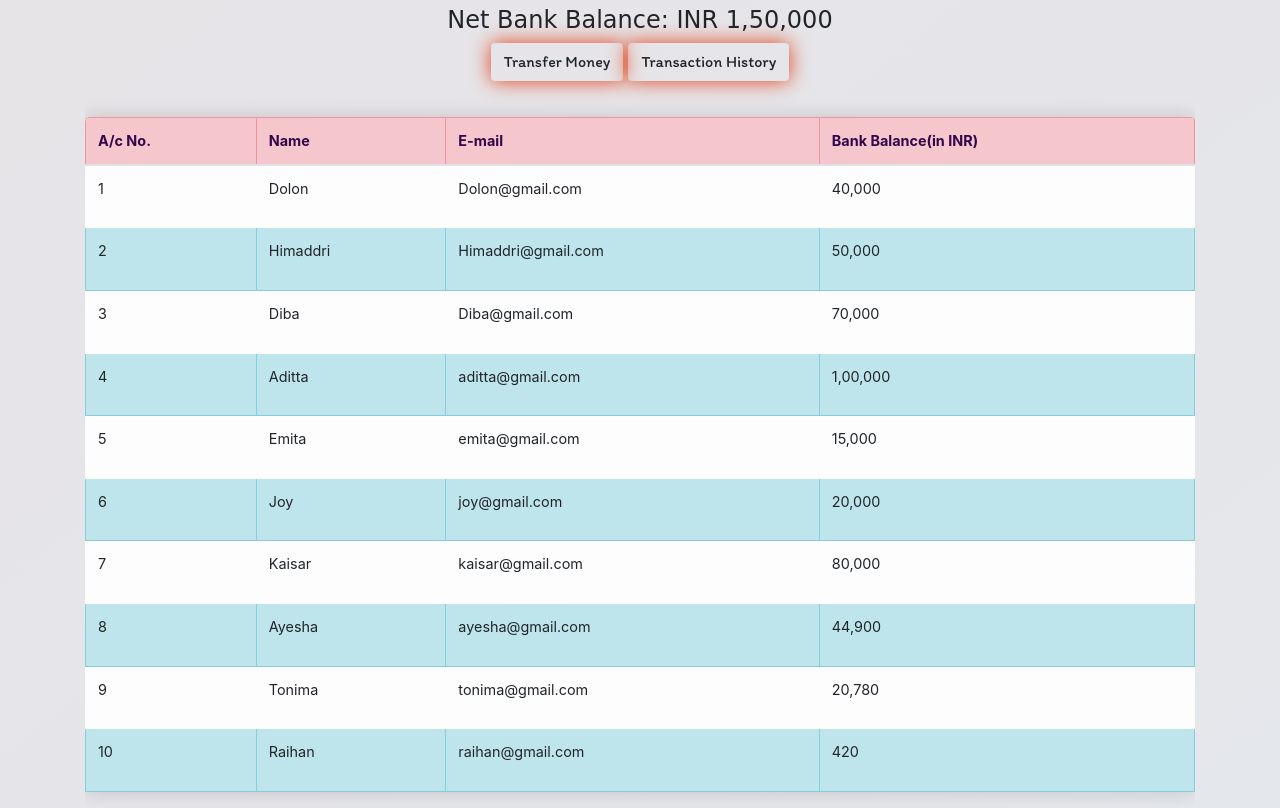
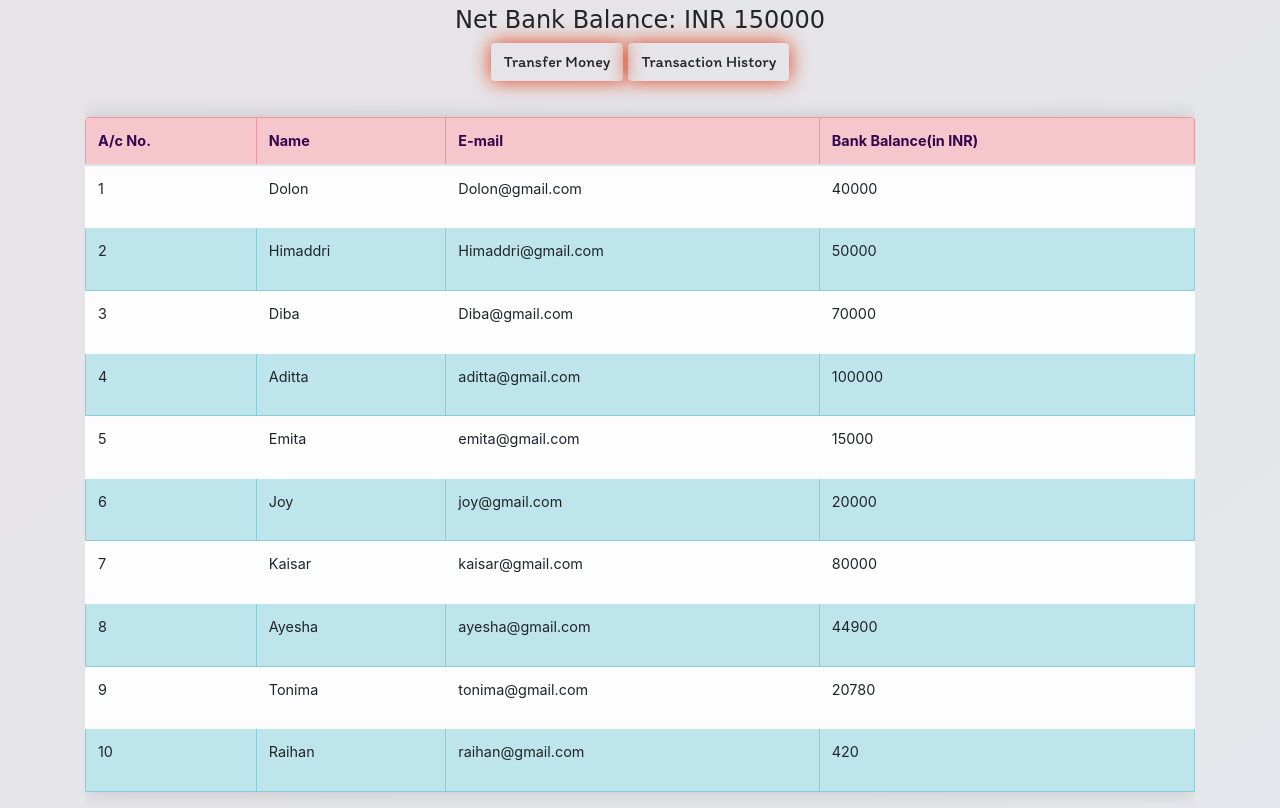
Before and after one commit to arpita-das-CUET/Basic-Banking-System-Design, a plain HTML site: page customerpage.html in a window 1280 px wide. Shown: the part 200-1008 px from the top of the page. Drawn offline with nearby package versions, Linux system fonts and the light colour scheme.

Commit message:
Update customerpage.html

```diff
--- a/customerpage.html
+++ b/customerpage.html
@@ -36,7 +36,7 @@
 
   <div class="my-info">
         <h2>Account Holder: ARPITA DAS</h2>
-        <h4>Net Bank Balance: INR <span id="myAccountBalance">1,50,000</span></h4>
+        <h4>Net Bank Balance: INR <span id="myAccountBalance">150000</span></h4>
 
         <button class="btn" data-toggle="modal" data-target="#sendMoney">Transfer Money</button>
         <a class="btn" href="" data-toggle="modal" data-target="#transactionHistory">Transaction History</a>
@@ -128,7 +128,7 @@
                         <td>Dolon</td>
                         <td>Dolon@gmail.com</td>
                         <td>
-                            <p id="dolonBankBalance">40,000</p>
+                            <p id="dolonBankBalance">40000</p>
                         </td>
                     </tr>
                     <tr class="table-info">
@@ -136,7 +136,7 @@
                         <td>Himaddri</td>
                         <td>Himaddri@gmail.com</td>
                         <td>
-                            <p id="HimaddriBankBalance">50,000</p>
+                            <p id="HimaddriBankBalance">50000</p>
                         </td>
                     </tr>
                     <tr class="table-light">
@@ -144,7 +144,7 @@
                         <td>Diba</td>
                         <td>Diba@gmail.com</td>
                         <td>
-                            <p id="dibaBankBalance">70,000</p>
+                            <p id="dibaBankBalance">70000</p>
                         </td>
                     </tr>
                     <tr class="table-info">
@@ -152,7 +152,7 @@
                         <td>Aditta</td>
                         <td>aditta@gmail.com</td>
                         <td>
-                            <p id="adittaBankBalance">1,00,000</p>
+                            <p id="adittaBankBalance">100000</p>
                         </td>
                     </tr>
                     <tr class="table-light">
@@ -160,7 +160,7 @@
                         <td>Emita</td>
                         <td>emita@gmail.com</td>
                         <td>
-                            <p id="EmitaBankBalance">15,000</p>
+                            <p id="EmitaBankBalance">15000</p>
                         </td>
                     </tr>
                     <tr class="table-info">
@@ -168,7 +168,7 @@
                         <td>Joy</td>
                         <td>joy@gmail.com</td>
                         <td>
-                            <p id="joyBankBalance">20,000</p>
+                            <p id="joyBankBalance">20000</p>
                         </td>
                     </tr>
                     <tr class="table-light">
@@ -176,7 +176,7 @@
                         <td>Kaisar</td>
                         <td>kaisar@gmail.com</td>
                         <td>
-                            <p id="kaisarBankBalance">80,000</p>
+                            <p id="kaisarBankBalance">80000</p>
                         </td>
                     </tr>
                     <tr class="table-info">
@@ -184,7 +184,7 @@
                         <td>Ayesha</td>
                         <td>ayesha@gmail.com</td>
                         <td>
-                            <p id="ayeshaBankBalance">44,900</p>
+                            <p id="ayeshaBankBalance">44900</p>
                         </td>
                     </tr>
                     <tr class="table-light">
@@ -192,7 +192,7 @@
                         <td>Tonima</td>
                         <td>tonima@gmail.com</td>
                         <td>
-                            <p id="tonimaBankBalance">20,780</p>
+                            <p id="tonimaBankBalance">20780</p>
                         </td>
                     </tr>
                     <tr class="table-info">
```
